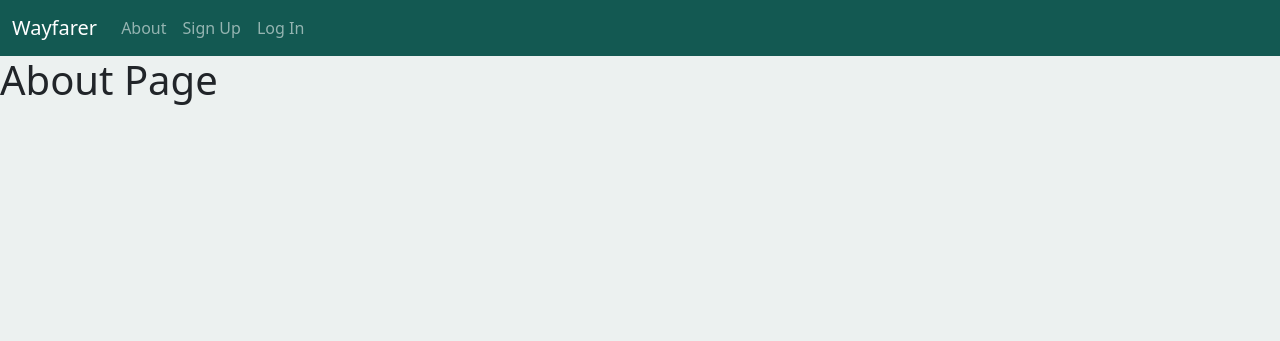
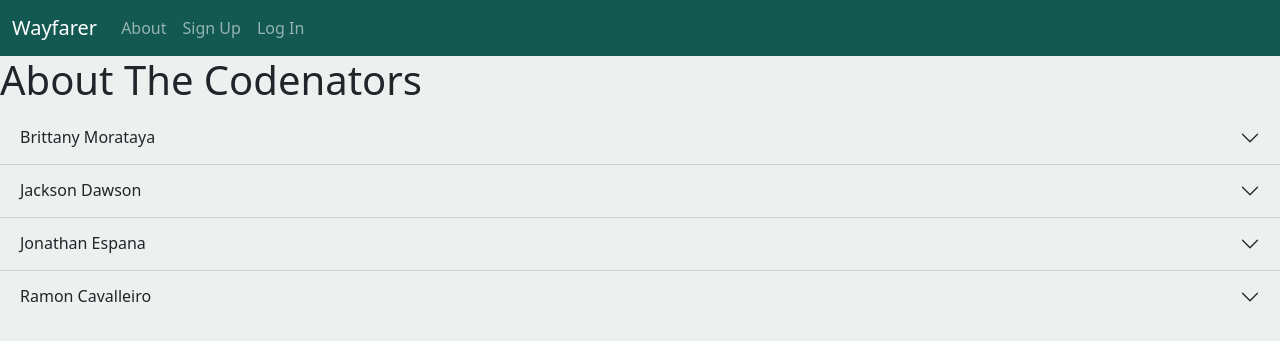
Before and after one commit to Heymon/wayfarer_project, a Django app: page /about/ in a window 1280 px wide. Shown: the top 341 px of the page. Run offline with Django 3.2, Linux system fonts and the light colour scheme.

Commit message:
creates about us page

```diff
--- a/main_app/templates/about.html
+++ b/main_app/templates/about.html
@@ -1,7 +1,88 @@
 {% extends 'base.html' %}
 
 {% block content %}
+<h1>About The Codenators</h1>
 
-<h1>About Page</h1>
-
+<div class="accordion accordion-flush" id="accordionFlushExample">
+  <div class="accordion-item">
+    <h2 class="accordion-header" id="flush-headingOne">
+      <button class="accordion-button collapsed" type="button" data-bs-toggle="collapse" data-bs-target="#flush-collapseOne" aria-expanded="false" aria-controls="flush-collapseOne">
+        Brittany Morataya
+      </button>
+    </h2>
+    <div id="flush-collapseOne" class="accordion-collapse collapse" aria-labelledby="flush-headingOne" data-bs-parent="#accordionFlushExample">
+      <div class="accordion-body row">
+          <div class="about-img col-xs-12 col-md-2">
+            <img src="" alt="">
+          </div>
+          <div class="about-body col-xs-12 col-md-10">
+            Bio:
+            <p>
+            Anim pariatur cliche reprehenderit, enim eiusmod high life accusamus terry richardson ad squid. 3 wolf moon officia aute, non cupidatat skateboard dolor brunch. Food truck quinoa nesciunt laborum eiusmod. Brunch 3 wolf moon tempor, sunt aliqua put a bird on it squid single-origin coffee nulla assumenda shoreditch et. Nihil anim keffiyeh helvetica, craft beer labore wes anderson cred nesciunt sapiente ea proident. Ad vegan excepteur butcher vice lomo. Leggings occaecat craft beer farm-to-table, raw denim aesthetic synth nesciunt you probably haven't heard of them accusamus labore sustainable VHS.
+            </p>
+          </div>
+      </div>
+    </div>
+  </div>
+  <div class="accordion-item">
+    <h2 class="accordion-header" id="flush-headingTwo">
+      <button class="accordion-button collapsed" type="button" data-bs-toggle="collapse" data-bs-target="#flush-collapseTwo" aria-expanded="false" aria-controls="flush-collapseTwo">
+        Jackson Dawson
+      </button>
+    </h2>
+    <div id="flush-collapseTwo" class="accordion-collapse collapse" aria-labelledby="flush-headingTwo" data-bs-parent="#accordionFlushExample">
+      <div class="accordion-body row">
+        <div class="about-img col-xs-12 col-md-2">
+          <img src="" alt="">
+        </div>
+        <div class="about-body col-xs-12 col-md-10">
+          Bio:
+          <p>
+          Anim pariatur cliche reprehenderit, enim eiusmod high life accusamus terry richardson ad squid. 3 wolf moon officia aute, non cupidatat skateboard dolor brunch. Food truck quinoa nesciunt laborum eiusmod. Brunch 3 wolf moon tempor, sunt aliqua put a bird on it squid single-origin coffee nulla assumenda shoreditch et. Nihil anim keffiyeh helvetica, craft beer labore wes anderson cred nesciunt sapiente ea proident. Ad vegan excepteur butcher vice lomo. Leggings occaecat craft beer farm-to-table, raw denim aesthetic synth nesciunt you probably haven't heard of them accusamus labore sustainable VHS.
+          </p>
+        </div>
+      </div>
+    </div>
+  </div>
+  <div class="accordion-item">
+    <h2 class="accordion-header" id="flush-headingThree">
+      <button class="accordion-button collapsed" type="button" data-bs-toggle="collapse" data-bs-target="#flush-collapseThree" aria-expanded="false" aria-controls="flush-collapseThree">
+        Jonathan Espana
+      </button>
+    </h2>
+    <div id="flush-collapseThree" class="accordion-collapse collapse" aria-labelledby="flush-headingThree" data-bs-parent="#accordionFlushExample">
+      <div class="accordion-body row">
+        <div class="about-img col-xs-12 col-md-2">
+          <img src="" alt="">
+        </div>
+        <div class="about-body col-xs-12 col-md-10">
+          Bio:
+          <p>
+            I am a software engineer helping build and design web-based solutions with an emphasis on growth and profitability. If I’m away from my keyboard you can find me building custom Harley Davidson choppers or snowboarding
+          </p>
+        </div>
+      </div>
+    </div>
+  </div>
+  <div class="accordion-item">
+    <h2 class="accordion-header" id="flush-headingFour">
+      <button class="accordion-button collapsed" type="button" data-bs-toggle="collapse" data-bs-target="#flush-collapseFour" aria-expanded="false" aria-controls="flush-collapseFour">
+        Ramon Cavalleiro
+      </button>
+    </h2>
+    <div id="flush-collapseFour" class="accordion-collapse collapse" aria-labelledby="flush-headingFour" data-bs-parent="#accordionFlushExample">
+      <div class="accordion-body row">
+        <div class="about-img col-xs-12 col-md-2">
+          <img src="" alt="">
+        </div>
+        <div class="about-body col-xs-12 col-md-10">
+          Bio:
+          <p>
+          Anim pariatur cliche reprehenderit, enim eiusmod high life accusamus terry richardson ad squid. 3 wolf moon officia aute, non cupidatat skateboard dolor brunch. Food truck quinoa nesciunt laborum eiusmod. Brunch 3 wolf moon tempor, sunt aliqua put a bird on it squid single-origin coffee nulla assumenda shoreditch et. Nihil anim keffiyeh helvetica, craft beer labore wes anderson cred nesciunt sapiente ea proident. Ad vegan excepteur butcher vice lomo. Leggings occaecat craft beer farm-to-table, raw denim aesthetic synth nesciunt you probably haven't heard of them accusamus labore sustainable VHS.
+          </p>
+        </div>
+      </div>
+    </div>
+  </div>
+</div>
 {% endblock%}
```
